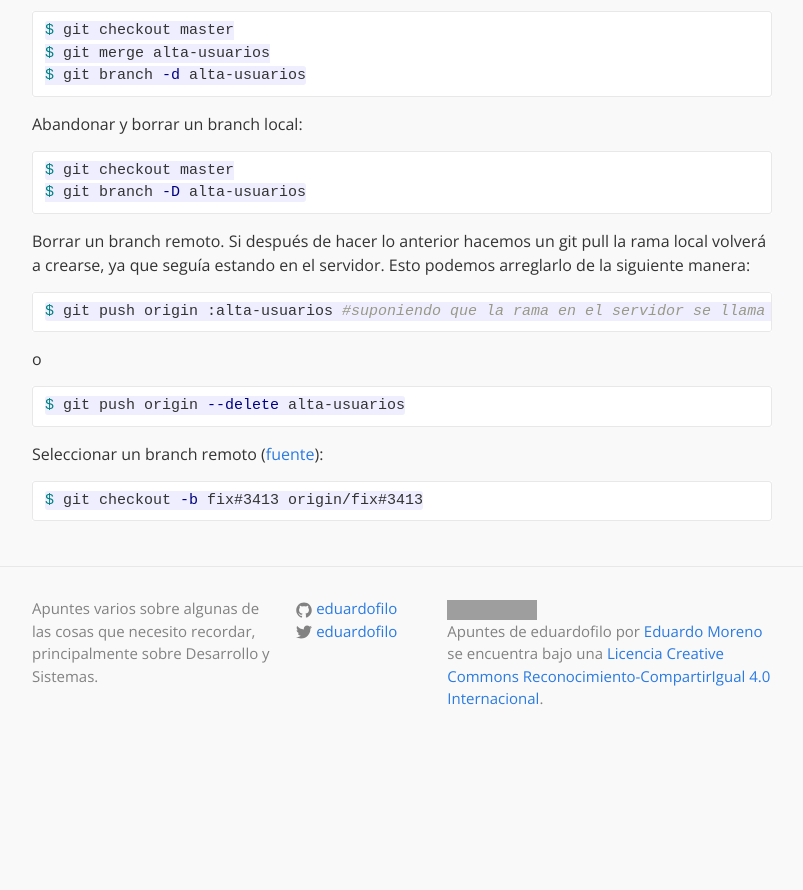
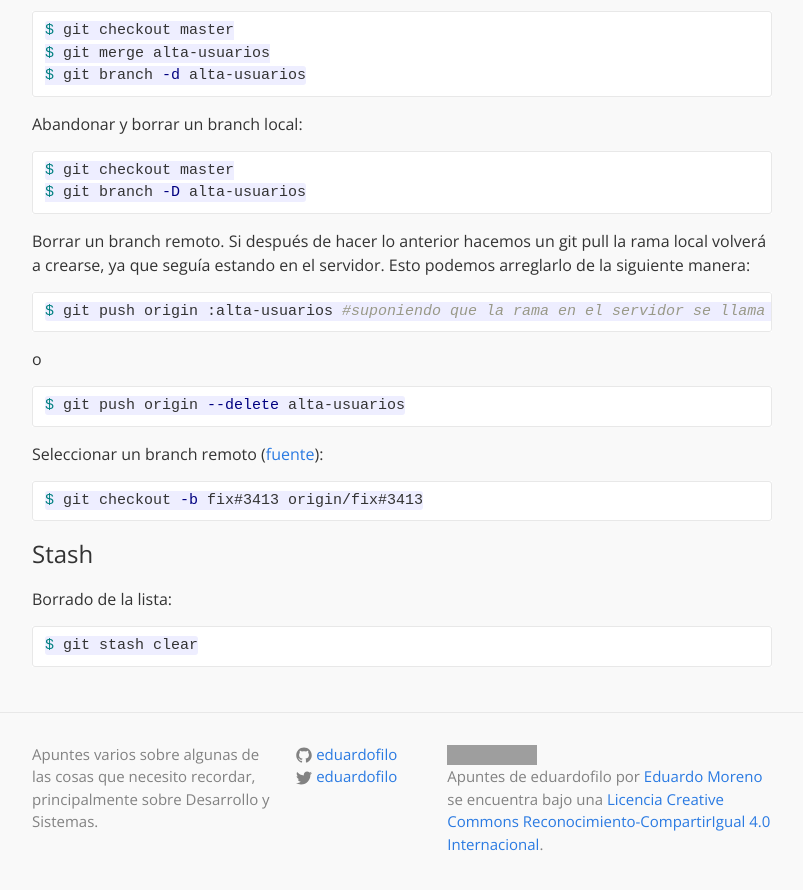
Before and after one commit to eduardofilo/eduardofilo.jekyll, a Jekyll site: the page built from desarrollo/git.md, in a window 1280 px wide and 900 px high, scrolled down 4317 px. Shown: the top 890 px of the window, without its empty margins (238-1041 px from the left). Built offline with Jekyll 4.4.1, drawn with Linux system fonts in a browser that asks for light colours; our own code applies the rules of GitHub Pages for plain Markdown files; before the commit the page ends 5072 px from its top, so only the background shows below that; grey boxes are pictures that could not be loaded.

Commit message:
Borrado de stash en git.

````diff
--- a/desarrollo/git.md
+++ b/desarrollo/git.md
@@ -272,3 +272,11 @@ Seleccionar un branch remoto ([fuente](http://git-scm.com/book/ch3-5.html#Tracki
 ```bash
 $ git checkout -b fix#3413 origin/fix#3413
 ```
+
+## Stash
+
+Borrado de la lista:
+
+```bash
+$ git stash clear
+```
````
